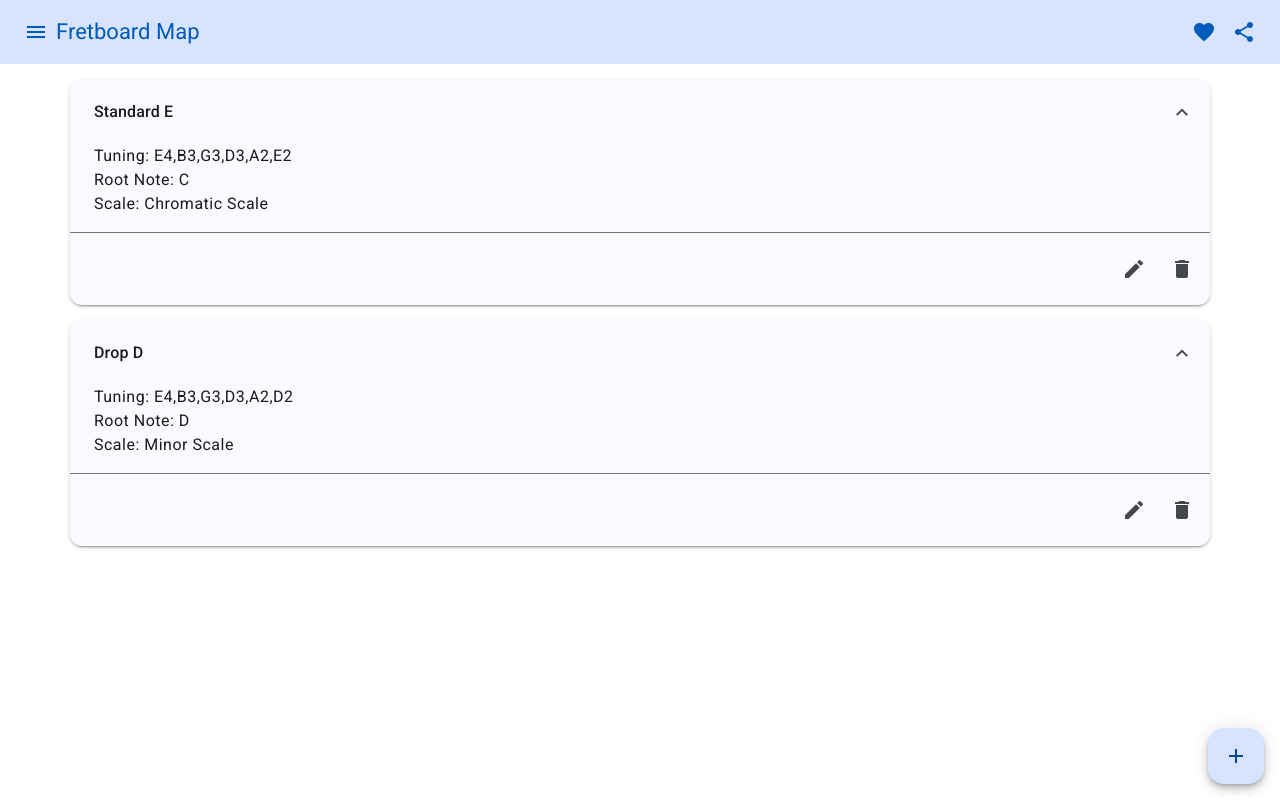
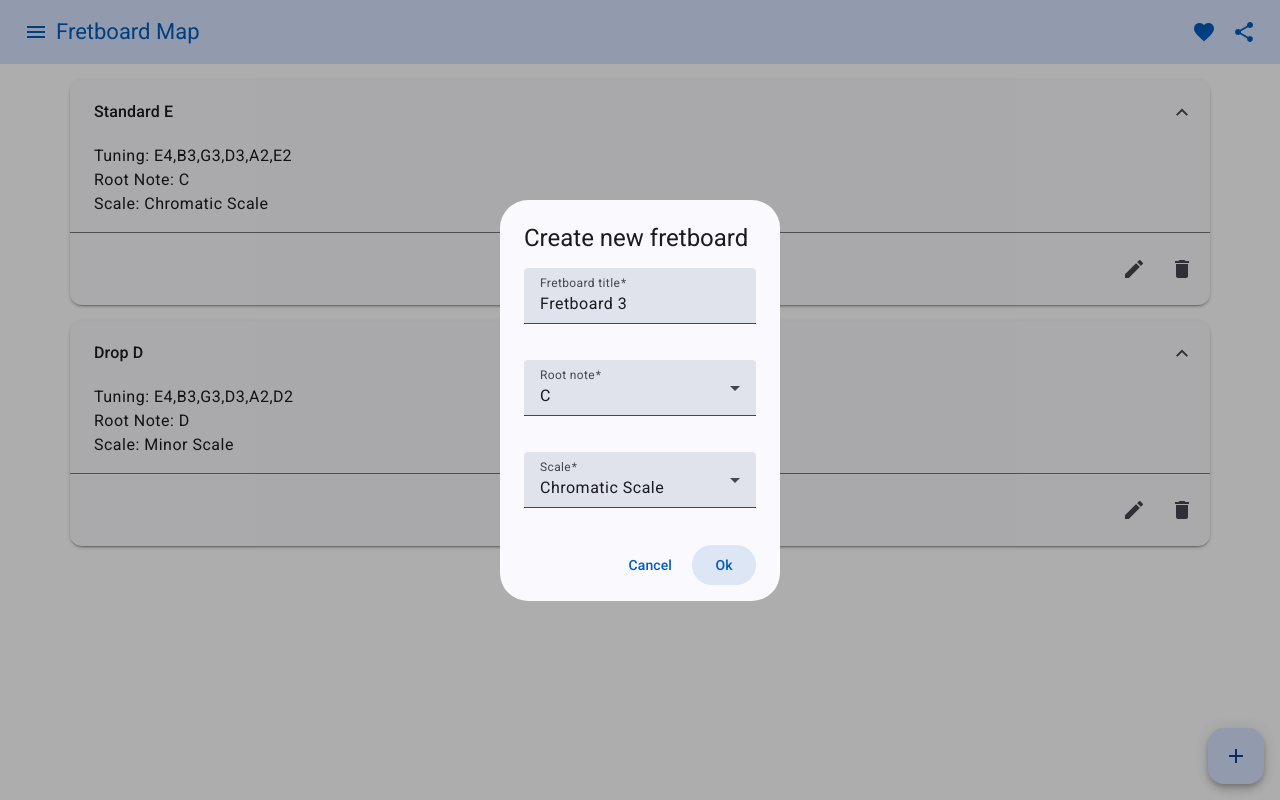
Before and after one commit to yuriity/fretboard-map, an Angular app: page / in a window 1280 px wide. Both pictures are taken after a click on the button "add". Built offline with nearby package versions, Linux system fonts and the light colour scheme.

Commit message:
Add dialog for creating new fretboards with validation and unique title check

```diff
--- a/src/app/app.component.html
+++ b/src/app/app.component.html
@@ -19,7 +19,7 @@
       <fbm-fretboards></fbm-fretboards>
     </div>
   </main>
-  <button mat-fab class="floating-button" aria-label="Add new fretboard">
+  <button mat-fab class="floating-button" aria-label="Add new fretboard" (click)="onAddFretboardClick()">
     <mat-icon>add</mat-icon>
   </button>
 </div>
--- a/src/app/app.component.ts
+++ b/src/app/app.component.ts
@@ -1,5 +1,6 @@
-import { Component } from '@angular/core';
+import { Component, inject } from '@angular/core';
 import { MatButtonModule } from '@angular/material/button';
+import { MatDialog } from '@angular/material/dialog';
 import { MatIconModule } from '@angular/material/icon';
 import { MatTabsModule } from '@angular/material/tabs';
 import { MatToolbarModule } from '@angular/material/toolbar';
@@ -7,6 +8,7 @@ import { MatTooltipModule } from '@angular/material/tooltip';
 
 import { SettingsService } from './services/settings.service';
 import { FretboardsComponent } from './components/fretboards/fretboards.component';
+import { AddFretboardDialogComponent } from './components/dialogs/add-fretboard-dialog.component';
 
 @Component({
   selector: 'fbm-root',
@@ -35,6 +37,23 @@ import { FretboardsComponent } from './components/fretboards/fretboards.componen
 })
 export class AppComponent {
   title = 'Fretboard Map';
+  private readonly dialog = inject(MatDialog);
 
   constructor(public settings: SettingsService) {}
+
+  onAddFretboardClick(): void {
+    const dialogRef = this.dialog.open(AddFretboardDialogComponent, {
+      data: {
+        newTitle: 'Fretboard ' + (this.settings.fretboards().length + 1),
+        usedTitles: this.settings.fretboards().map((board) => board.title()),
+      },
+    });
+
+    dialogRef.afterClosed().subscribe((result) => {
+      console.log('Add fretboard dialog was closed');
+      if (result) {
+        console.log('Dialog result:', result);
+      }
+    });
+  }
 }
--- a/src/app/components/dialogs/add-fretboard-dialog.component.html
+++ b/src/app/components/dialogs/add-fretboard-dialog.component.html
@@ -1 +1,41 @@
-<p>add-fretboard-dialog works!</p>
+<h2 mat-dialog-title>Create new fretboard</h2>
+<mat-dialog-content class="dialog-content">
+  <mat-form-field>
+    <mat-label>Fretboard title</mat-label>
+    <input matInput [formControl]="titleFormControl" />
+    @if (titleFormControl.hasError('required')) {
+      <mat-error>Title is <strong>required</strong></mat-error>
+    }
+    @if (titleFormControl.hasError('notUnique')) {
+      <mat-error>Title must be <strong>unique</strong></mat-error>
+    }
+  </mat-form-field>
+
+  <mat-form-field>
+    <mat-label>Root note</mat-label>
+    <mat-select [formControl]="rootNoteControl">
+      @for (note of noteNames; track note) {
+        <mat-option [value]="note">{{note}}</mat-option>
+      }
+    </mat-select>
+  </mat-form-field>
+
+  <mat-form-field>
+    <mat-label>Scale</mat-label>
+    <mat-select [formControl]="scaleControl">
+      @for (scale of scaleNames; track scale) {
+        <mat-option [value]="scale">{{scale}}</mat-option>
+      }
+    </mat-select>
+  </mat-form-field>
+</mat-dialog-content>
+<mat-dialog-actions>
+  <button mat-button (click)="onCancelClick()">Cancel</button>
+  <button
+    mat-button
+    cdkFocusInitial
+    [mat-dialog-close]="dialogResult"
+    [disabled]="titleFormControl.invalid || rootNoteControl.invalid || scaleControl.invalid">
+    Ok
+  </button>
+</mat-dialog-actions>
--- a/src/app/components/dialogs/add-fretboard-dialog.component.ts
+++ b/src/app/components/dialogs/add-fretboard-dialog.component.ts
@@ -1,11 +1,88 @@
-import { Component } from '@angular/core';
+import { Component, inject } from '@angular/core';
+import {
+  AbstractControl,
+  FormControl,
+  FormsModule,
+  ReactiveFormsModule,
+  ValidationErrors,
+  Validators,
+} from '@angular/forms';
+import { MatButtonModule } from '@angular/material/button';
+import {
+  MatDialogTitle,
+  MatDialogContent,
+  MatDialogActions,
+  MatDialogClose,
+  MatDialogRef,
+  MAT_DIALOG_DATA,
+} from '@angular/material/dialog';
+import { MatFormFieldModule } from '@angular/material/form-field';
+import { MatInputModule } from '@angular/material/input';
+import { MatSelectModule } from '@angular/material/select';
+import { NoteNames } from '../../models/notes';
+import { ScaleFormulas } from '../../models/scale-formulas';
+import { AppComponent } from '../../app.component';
+
+export interface CreateFretboardDialogData {
+  newTitle: string;
+  usedTitles: string[];
+}
 
 @Component({
   selector: 'fbm-add-fretboard-dialog',
-  imports: [],
+  imports: [
+    MatFormFieldModule,
+    MatInputModule,
+    FormsModule,
+    MatButtonModule,
+    MatDialogTitle,
+    MatDialogContent,
+    MatDialogActions,
+    MatDialogClose,
+    ReactiveFormsModule,
+    MatSelectModule,
+  ],
   templateUrl: './add-fretboard-dialog.component.html',
-  styles: ``
+  styles: `
+    .dialog-content {
+      display: grid;
+      gap: 1rem;
+    }
+
+    mat-form-field {
+      width: 100%;
+    }
+  `,
 })
 export class AddFretboardDialogComponent {
+  readonly dialogRef = inject(MatDialogRef<AppComponent>);
+  readonly data = inject<CreateFretboardDialogData>(MAT_DIALOG_DATA);
 
+  titleFormControl = new FormControl(this.data.newTitle, [
+    Validators.required,
+    this.titleUniqueValidator.bind(this),
+  ]);
+
+  readonly noteNames = Array.from(NoteNames);
+  readonly scaleNames = Object.keys(ScaleFormulas);
+
+  rootNoteControl = new FormControl('C', [Validators.required]);
+  scaleControl = new FormControl(this.scaleNames[0], [Validators.required]);
+
+  get dialogResult() {
+    return {
+      title: this.titleFormControl.value,
+      rootNoteName: this.rootNoteControl.value,
+      scale: this.scaleControl.value,
+    };
+  }
+
+  titleUniqueValidator(control: AbstractControl): ValidationErrors | null {
+    const isUnique = !this.data.usedTitles.includes(control.value);
+    return isUnique ? null : { notUnique: true };
+  }
+
+  onCancelClick(): void {
+    this.dialogRef.close();
+  }
 }
```
